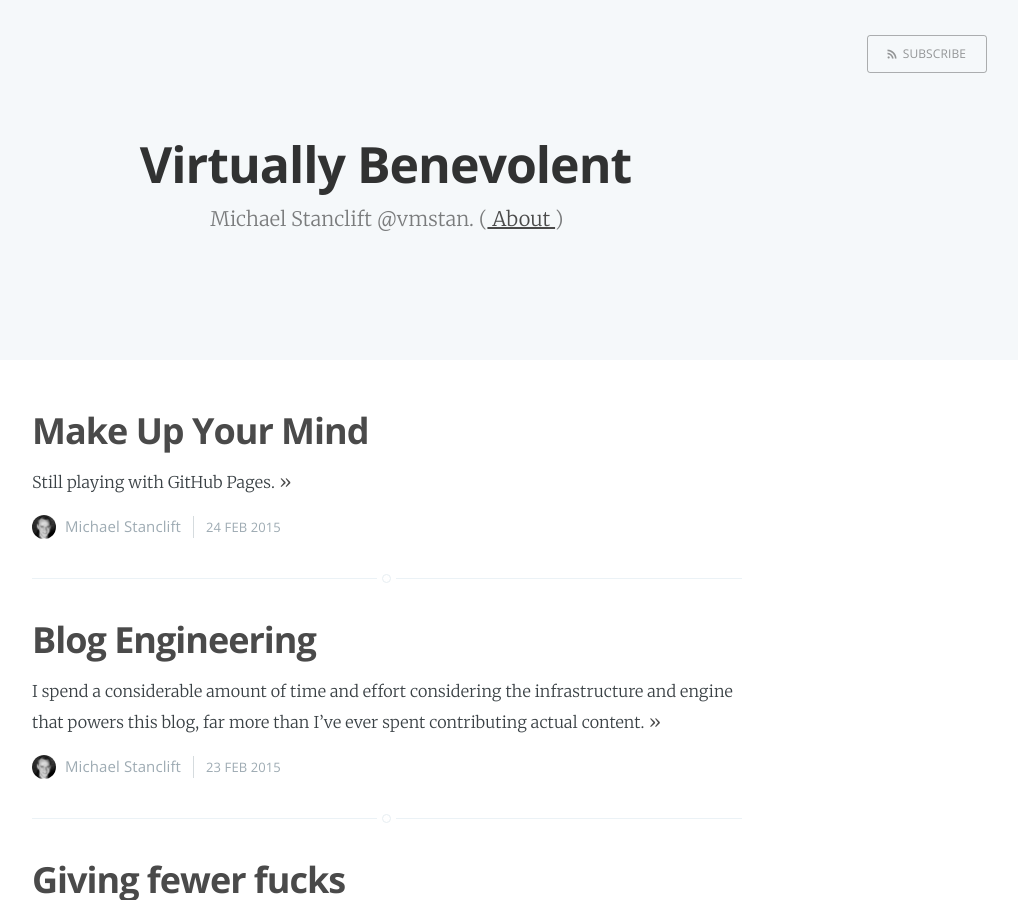
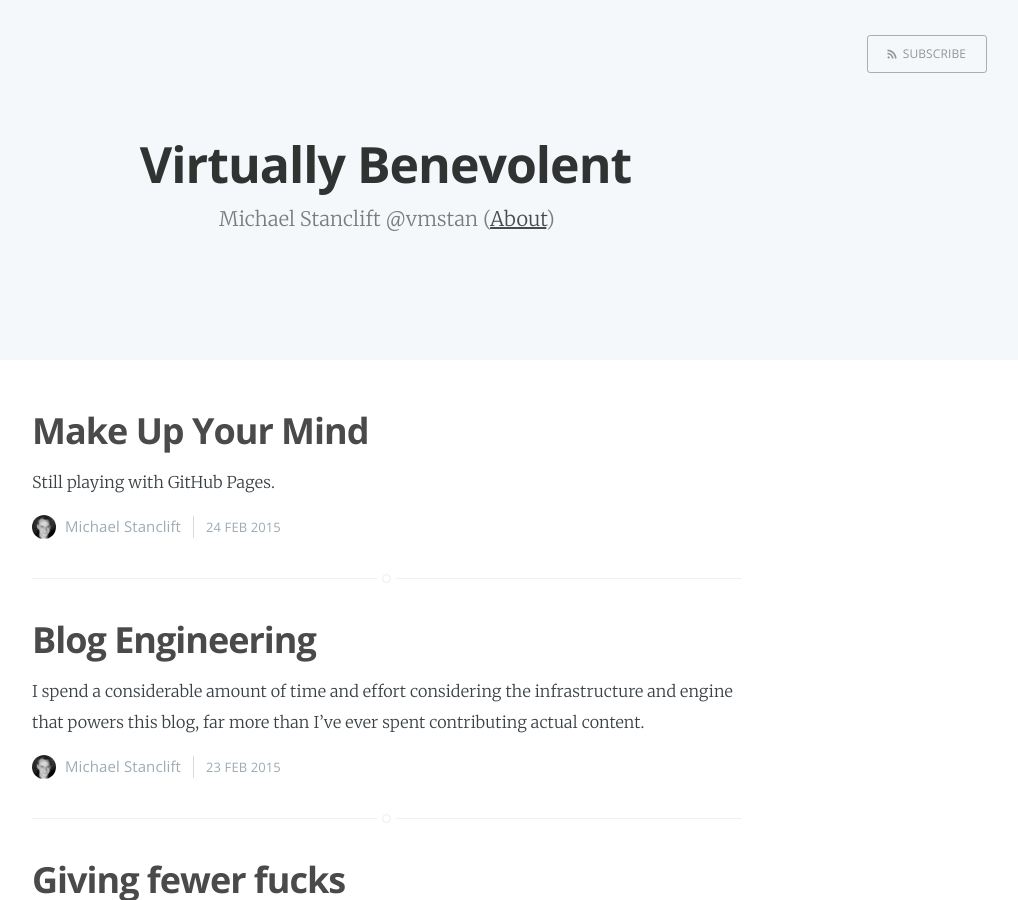
Before and after one commit to vmstan/vmstan.github.io, a Jekyll site: the page built from index.html, in a window 1280 px wide and 900 px high. Shown: the whole window, without its empty margins (253-1271 px from the left). Built offline with Jekyll 4.4.1, drawn with Linux system fonts in a browser that asks for light colours; Markdown is read by kramdown in place of the engine named in the settings; the list of posts is cut into pages by our own code; some of the changed text lies outside the part shown.

Commit message:
Layout adjustments

```diff
--- a/_layouts/default.html
+++ b/_layouts/default.html
@@ -25,8 +25,7 @@
         <a href="{{ site.baseurl }}">{{ site.name }}</a> &copy;
               {{date format="YYYY"}} &bull; All rights reserved.
       </section>
-      <section class="poweredby">Made with Jekyll using
-        <a href="http://github.com/rosario/kasper">Kasper theme</a>
+      <section class="poweredby">Powered by GitHub Pages</a>
       </section>
     </footer>
 
--- a/index.html
+++ b/index.html
@@ -18,8 +18,8 @@
         <div class="main-header-content inner">
             <h1 class="page-title">{{ site.name }}</h1>
             <h2 class="page-description">
-                {% if site.description %} {{ site.description }}. {% endif %}
-                {% if page.about %} (<a href='{{ site.baseurl }}{{ page.about }}'> About </a>) {% endif %}
+                {% if site.description %} {{ site.description }} {% endif %}
+                {% if page.about %} (<a href='{{ site.baseurl }}{{ page.about }}'>About</a>) {% endif %}
             </h2>
         </div>
     </div>
@@ -41,7 +41,7 @@
             <h2 class="post-title"><a href="{{ post.url }}">{{ post.title }}</a></h2>
         </header>
         <section class="post-excerpt">
-            {{ post.excerpt }} <a class="read-more" href="{{ post.url }}">&raquo;</a>
+            {{ post.excerpt }}
         </section>
         <footer class="post-meta">
             {% if site.author %}
```
